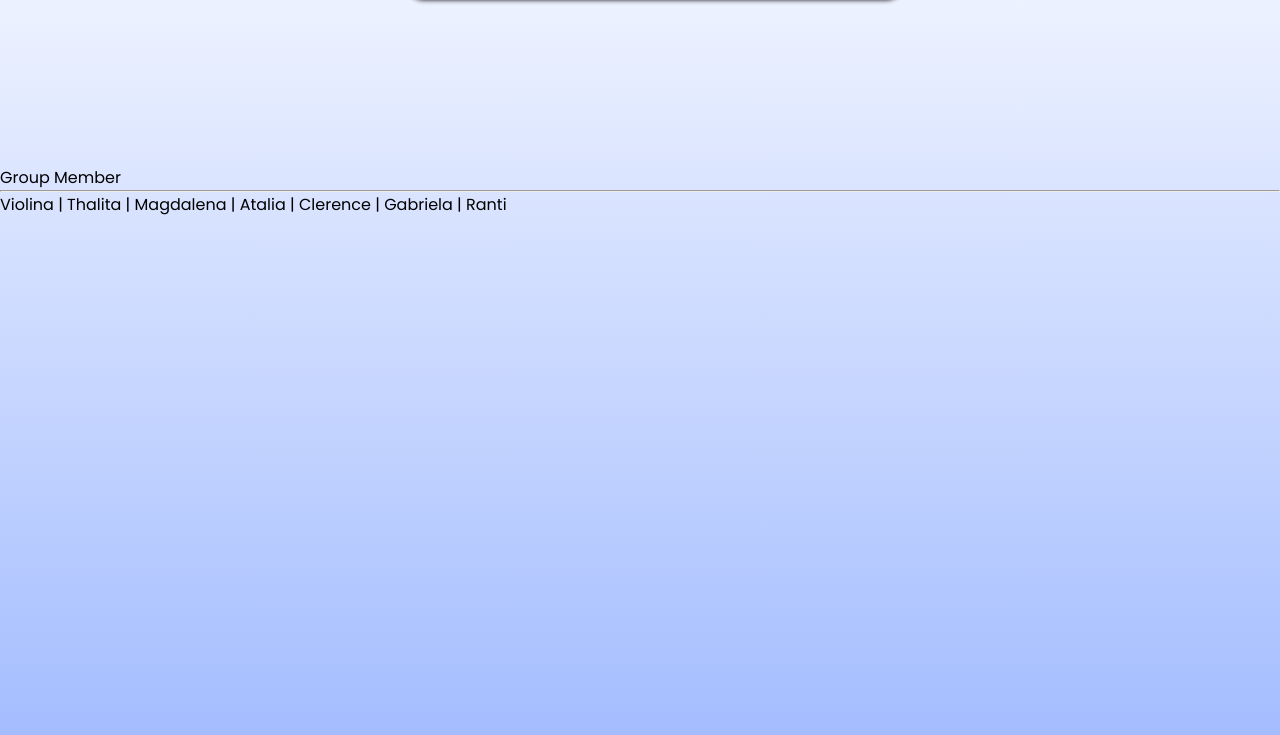
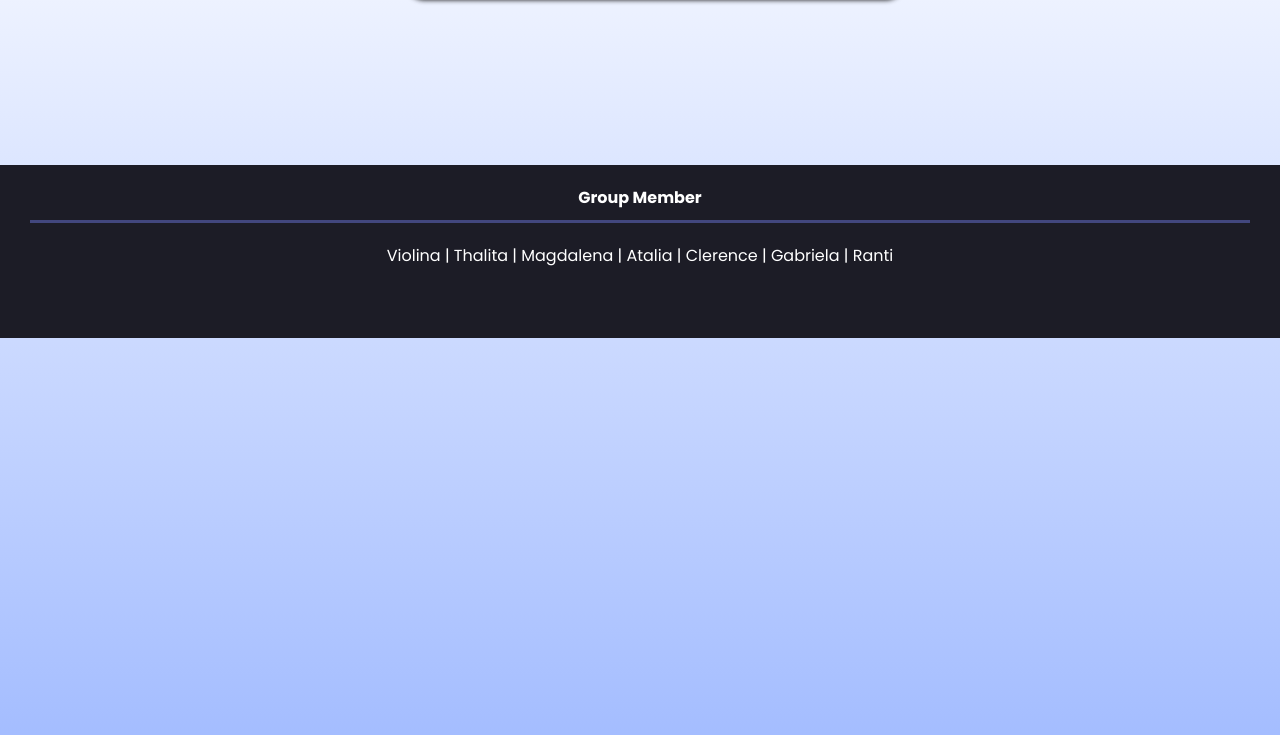
Before and after one commit to viooomldyr/websmaassisi, a plain HTML site: page index.html in a window 1280 px wide. Shown: the part 1183-1918 px from the top of the page. Drawn offline with Linux system fonts and the light colour scheme.

Commit message:
Update home.css

```diff
--- a/home.css
+++ b/home.css
@@ -183,3 +183,27 @@ body {
   opacity: 1;
   transform: translateY(0);
 }
+
+.kelompok {
+  text-align: center;
+  padding-bottom: 70px;
+  padding-top: 20px;
+  background-color: #1c1c26;
+  color: #fff;
+}
+.kelompok span {
+  font-weight: 700;
+}
+
+hr {
+  height: 3px;
+  margin-top: 10px;
+  background-color: #42477e;
+  margin-left: 30px;
+  margin-right: 30px;
+  border: none;
+}
+
+.kelompok p {
+  margin-top: 20px;
+}
```
